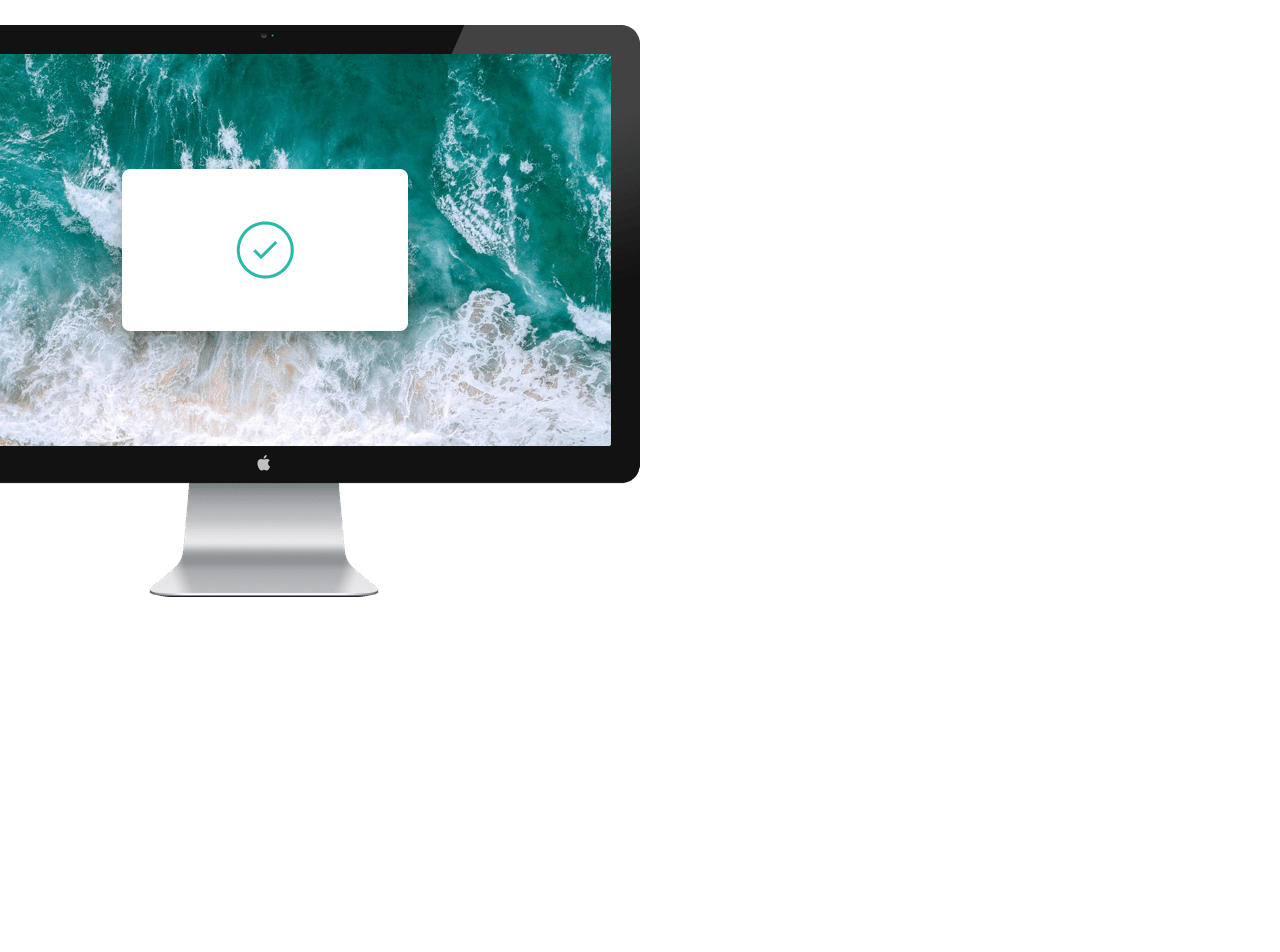
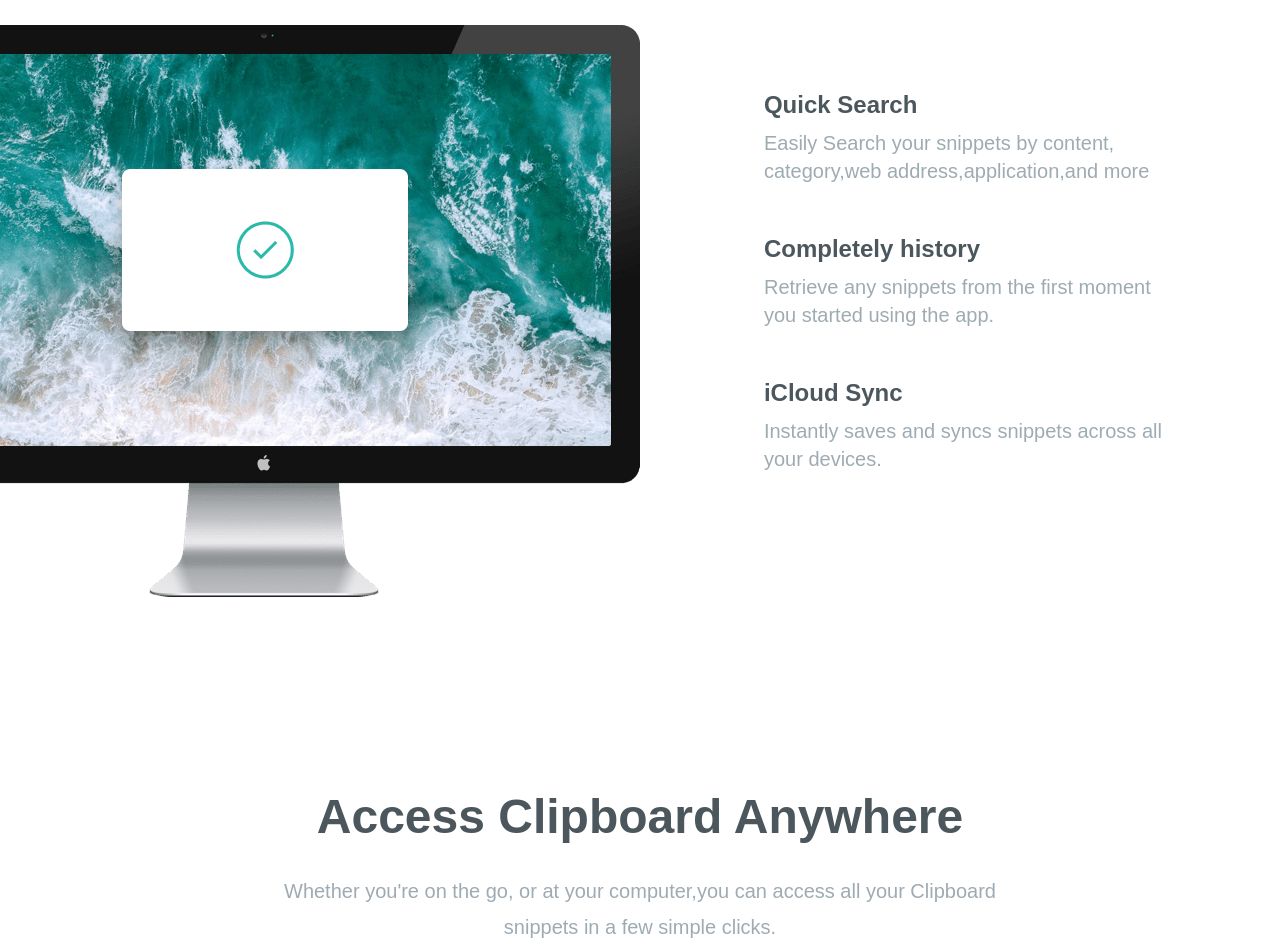
Before and after one commit to Tduncan14/clipboard, a website: page index.html in a window 1280 px wide. Shown: the part 980-1932 px from the top of the page. Before the commit the page ends 1577 px from the top, so only its background shows below. Drawn offline with nearby package versions, Linux system fonts and the light colour scheme; a web font is replaced by a local one.

Commit message:
keep moving forward

```diff
--- a/index.html
+++ b/index.html
@@ -111,13 +111,53 @@
         <div class="md:w-1/2">
           <img src="./images/image-computer.png" alt="image" class="md:absolute top-0 right-[50%]" />
         </div>
+        <!-- item container -->
+        <div class="flex flex-col mt-16 mb-24 space-y-12 text-xl md:w-1/2 md:mb-60 md:text-left md:pl-16">
+          <!-- item 1 -->
+          <div>
+            <h5 class="mb-2 text-2xl font-bold text-darkGrayishBlue">Quick Search</h5>
+
+            <p class="max-w-md text-grayishBlue">
+              Easily Search your snippets by content, category,web address,application,and more
+            </p>
+          </div>
+          <!-- item 2 -->
+          <div>
+            <h5 class="mb-2 text-2xl font-bold text-darkGrayishBlue">Completely history</h5>
+
+            <p class="max-w-md text-grayishBlue">
+              Retrieve any snippets from the first moment you started using the app.
+            </p>
+          </div>
+
+          <!-- item 3 -->
+          <div>
+            <h5 class="mb-2 text-2xl font-bold text-darkGrayishBlue">iCloud Sync</h5>
+
+            <p class="max-w-md text-grayishBlue">
+              Instantly saves and syncs snippets across all your devices.
+            </p>
+          </div>
+
+        </div>
 
       </div>
     </div>
+  </section>
 
+  <!-- Access anywhere -->
+  <section id="access">
+    <div class="max-w-6xl mx-auto text-center my-20">
 
+      <h3 class="mb-8 text-4xl font-bold text-darkGrayishBlue md:text-5xl">Access Clipboard Anywhere</h3>
 
+      <p class="max-w-3xl mx-auto mb-24 text-xl leading-9 text-center text-grayishBlue">
 
+        Whether you're on the go, or at your computer,you can access all your Clipboard snippets in a few simple clicks.
+      </p>
+
+      <img class="mx-auto" src="images/image-devices.png" />
+    </div>
   </section>
 
 
```
